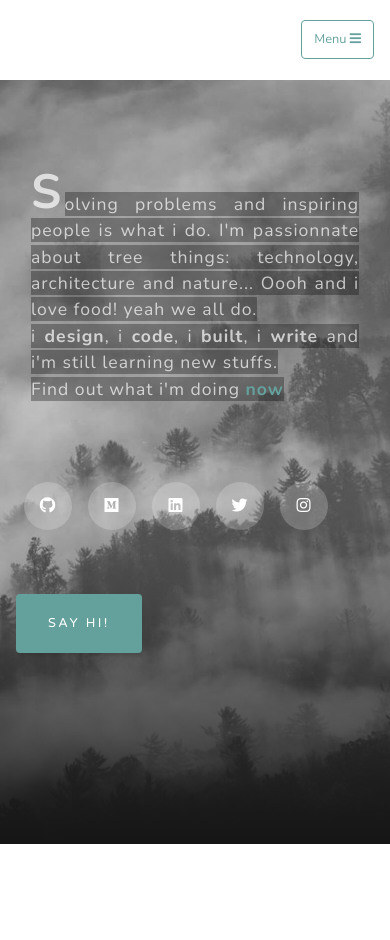
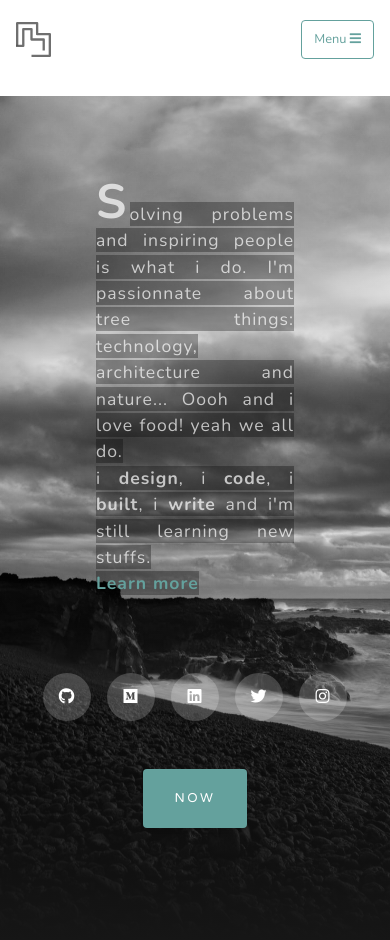
Before and after one commit to marcusbey/rb_django, a Django app: page / in a window 390 px wide. Before the commit the page ends 844 px from the top, so only its background shows below. Run offline with Django 3.2, Linux system fonts and the light colour scheme; some libraries are stand-ins or nearby versions.

Commit message:
Adding more image and styling home page for smaller devices

```diff
--- a/static/css/grayscale.css
+++ b/static/css/grayscale.css
@@ -90,11 +90,11 @@
 .masthead {
   position: relative;
   display: flex;
-  align-items: flex-start;
+  align-items: flex-end;
   width: 100%;
   height: auto;
   min-height: 35rem;
-  padding: 15rem 0;
+  padding: 5rem 0;
   background-position: center;
   background-repeat: no-repeat;
   background-attachment: scroll;
@@ -232,9 +232,6 @@
 .contact-section {
   padding: 5rem 0 0;
   height: 100vh;
-  display: flex;
-  align-items: center;
-
 }
 
 .contact-section .card {
@@ -255,10 +252,7 @@
   width: 3rem;
 }
 
-.container-left .social {
-  display: inline-flex;
-  justify-content: flex-start;
-}
+
 
 .contact-section .social a {
   text-align: center;
--- a/static/css/main.css
+++ b/static/css/main.css
@@ -1,5 +1,5 @@
 .sidenav {
-  height: 100%;
+  height: 100vh;
   width: 0;
   position: fixed;
   z-index: 1;
@@ -44,8 +44,8 @@
 
 
 .now {
-  cursor:pointer;
-  color: #64a19d;
+  cursor: pointer;
+  color: #FFF;
 }
 
 
@@ -109,18 +109,35 @@
   }
 }
 
+.home {
+  height: 60vh;
+  margin-bottom: 5rem;
+  display: flex;
+  flex-direction: column;
+  justify-content: space-between;
+
+}
 
 .row {
 justify-content: space-between;
 }
 
-.container-left {
-  margin: 2rem 0;
+@media screen and (min-width: 769px) {
+  .container-left {
+    margin: 2rem 1rem 2rem 1rem;
+    padding: 0 6rem 0 0;
+  }
+}
 
+.container-left  {
+  display: inline-flex;
+  justify-content: flex-start;
+  align-items: center;
 }
 
 .container-right {
   margin: 2rem 0;
+
 }
 
 .master-letter {
@@ -140,7 +157,6 @@
   font-size: 1.1rem;
   border-radius: 5px;
   text-align: justify;
-  /* background-color: rgba(255, 255, 255, 0.2); */
 }
 
  .light .hightlight{
@@ -172,17 +188,42 @@
 }
 
 
-@media screen and (max-width: 375px) {
+@media screen and (max-width: 429px) {
+
+  .home {
+    height: 80vh;
+    padding: 0 2rem;
+  }
+
   #main{
    margin-top: 6rem;
    padding: 0;
   }
   .row {
     justify-content: center;
+    display: -ms-flexbox;
+    display: flex;
+    margin-right: 0px;
+    margin-left: 0px;
+  }
+  .container-left {
+    margin: 1rem 1rem;
+    padding: 0 3rem;
   }
 
   g {
       stroke: rgba(0, 0, 0, 0.8) !important;
   }
+}
+
+
+@media screen and (max-width: 769px) {
+  g {
+      stroke: rgba(0, 0, 0, 0.8) !important;
+  }
+
+  .navbar-light g {
+      stroke: rgba(0, 0, 0, 0.8);
+  }
 
 }
--- a/static/js/app.js
+++ b/static/js/app.js
@@ -1,6 +1,14 @@
 function openNav() {
+  var screenWidth = (window.innerWidth > 0) ? window.innerWidth : screen.width;
+  if (screenWidth < 768) {
+    document.getElementById("mySidenav").style.height = "50vh";
+    document.getElementById("main").style.marginTop = "50vh";
+  } else {
   document.getElementById("mySidenav").style.width = "50vw";
   document.getElementById("main").style.marginLeft = "50vw";
+  document.documentElement.style.overflow = "hidden";
+  document.body.style.overflow = "hidden";
+   }
   document.getElementById("path").style.stroke = "#FFF";
 }
 
@@ -10,5 +18,5 @@
 
   document.getElementById("mainNav").className.includes("navbar-dark") ?
   document.getElementById("path").style.stroke = "rgba(255, 255, 255, 0.8)" :
-  document.getElementById("path").style.stroke = "rgba(0, 0, 0, 0.8)"
+  document.getElementById("path").style.stroke = "rgba(0, 0, 0, 0.8)";
 }
--- a/templates/home.html
+++ b/templates/home.html
@@ -19,18 +19,18 @@
             background-attachment: scroll;
             background-size: cover;"
             >
-    <div class="container">
+    <div class="container home">
       <div class="row d-flex ">
         <div class="container-left col6 col-md-6 col-sm-12 col-xm-12">
           <p class="intro {{ mode }}">
             <span class="master-letter">S</span><span class="hightlight {{ mode }}">olving problems and inspiring people is what i do. I'm passionnate about tree things: technology, architecture and nature... Oooh and  i love food! yeah we all do. <br/>
             i <strong>design</strong>, i <strong>code</strong>, i <strong>built</strong>, i <strong>write</strong> and i'm still learning new stuffs.  <br/>
-            Find out what i'm doing <span class="now" onclick="openNav()"><strong>now</strong></span></span>
+             <a href="{% url 'about'}"><strong>Learn more</strong></a>
           </p>
         </div>
       </div>
 
-      <div class="row d-flex  ">
+      <div class="row d-flex">
         <div class = "container-left social d-flex" >
           <a class="mx-2" href="https://github.com/marcusbey" target="_blank"><i class="fab {{ mode }} fa-github"></i>
           <a class="mx-2" href="https://medium.com/@rboboe" target="_blank"><i class="fab {{ mode }} fa-medium"></i>
@@ -42,10 +42,11 @@
 
 
         <div class="container-right  home-btn">
-          <a href="{% url 'now'%}" class="btn btn-primary js-scroll-trigger">Say hi!</a>
+          <div onclick="openNav()" class=" now btn btn-primary js-scroll-trigger"> Now
+          </div>
         </div>
       </div>
-
+    </div>
   </section >
 
   <section class="hide">
--- a/templates/navbar.html
+++ b/templates/navbar.html
@@ -13,7 +13,7 @@
                 xmlns:xlink="http://www.w3.org/1999/xlink"
                 xmln:space="preserve">
             <title>logo: romain boboe</title>
-            <g stroke="none" stroke-width="1" fill="none" fill-rule="evenodd">
+            <g stroke="none" stroke-width="1" stroke-linejoin="round" fill="none" fill-rule="evenodd">
               <g  id="path" class="logo"
                   opacity="0.7"
                   transform="translate(0.000000, 25.000000)"
```
Also changed, not shown: static/img/backgrounds/dark-brian-mcgowan-I0fDR8xtApA-unsplash.jpg (added), static/img/backgrounds/dark-david-marcu-VfUN94cUy4o-unsplash.jpg (added), static/img/backgrounds/dark-dessy-dimcheva-1tBVguWR3Mc-unsplash.jpg (added), static/img/backgrounds/dark-doug-keown-EVfwNNnzaWc-unsplash.jpg (added), static/img/backgrounds/dark-lucca-lazzarini-cTtEiZxBUz8-unsplash.jpg (added), static/img/backgrounds/dark-matt-palmer-m-U4nfwUjE4-unsplash.jpg (added), static/img/backgrounds/light-background.jpg (deleted), static/img/backgrounds/light-felipe-giacometti-q80sx583gzE-unsplash.jpg (added), static/img/backgrounds/light-illustration-01.png (deleted), static/img/backgrounds/light-mauro-paillex-hAx-C1Klakw-unsplash.jpg (added), static/img/backgrounds/light-suganth-yAV-5jb1pyA-unsplash.jpg (added), 2 other files.
